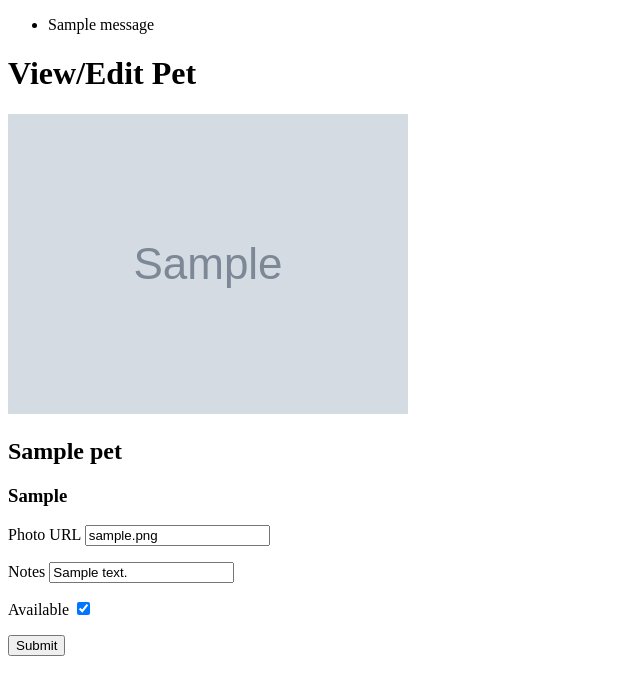
After one commit to honlnm/30.1.15-WTForms-Exercise, a Flask app: page /1 in a window 1280 px wide. The commit adds this page. Shown: the top 695 px of the page, without its empty margins (0-640 px from the left). Run offline with Flask 3, Linux system fonts and the light colour scheme; tables that the repository leaves empty hold one stand-in row (values such as "Sample post"); grey boxes marked "Sample" are stand-in pictures; one stand-in notice (Sample message) is shown.

Commit message:
finished exercise

```diff
--- a/app.py
+++ b/app.py
@@ -2,7 +2,7 @@ import os
 from flask import Flask, request, render_template, redirect, flash, session
 from flask_debugtoolbar import DebugToolbarExtension
 from models import db, connect_db, Pet
-from forms import AddPet
+from forms import PetInfo, EditPetInfo
 from dotenv import load_dotenv
 
 app = Flask(__name__)
@@ -37,14 +37,37 @@ def show_pets():
 @app.route('/add', methods=["GET", "POST"])
 def add_pet():
     """add pet to the 'pets' table"""
-    form = AddPet()
+    form = PetInfo()
     if form.validate_on_submit():
         name = form.name.data
         species = form.species.data
         photo_url = form.photo_url.data
         age = form.age.data
         notes = form.notes.data
+        new_pet = Pet(name=name, species=species, photo_url=photo_url, age=age, notes=notes)
+        db.session.add(new_pet)
+        db.session.commit()
         flash(f"Added {name}")
-        return redirect('/add')
+        return redirect('/')
     else:
         return render_template('add_pet_form.html', form=form)
+
+############## EDIT PET FORM ##############
+
+@app.route('/<int:uid>', methods=["GET", "POST"])
+def view_edit_pet(uid):
+    """view and/or edit pet within the pets table"""
+    pet = Pet.query.get_or_404(uid)
+    form = EditPetInfo(obj=pet)
+    pet_photo_url = pet.photo_url
+    name = pet.name
+    if form.validate_on_submit():
+        pet.photo_url = form.photo_url.data
+        pet.notes = form.notes.data
+        pet.available = form.available.data
+        db.session.add(pet)
+        db.session.commit()
+        flash(f"{name} updated!")
+        return redirect('/')
+    else:
+        return render_template('edit_pet_form.html', form=form, photo=pet.photo_url, name=name, species=pet.species)
--- a/forms.py
+++ b/forms.py
@@ -1,11 +1,45 @@
 from flask_wtf import FlaskForm
 from wtforms import StringField, IntegerField, BooleanField
+from wtforms.validators import InputRequired, Optional, URL, NumberRange, AnyOf
 
 ############## WTFORMS ##############
 
-class AddPet(FlaskForm):
-    name = StringField("Name")
-    species = StringField("Species")
-    photo_url = StringField("Photo Url")
-    age = IntegerField("Age")
-    notes = StringField("Notes")
+class PetInfo(FlaskForm):
+    name = StringField("Name",
+        validators=[
+            InputRequired(message="Name cannot be blank")
+            ])
+    species = StringField("Species",
+        validators=[
+            InputRequired(message="Species cannot be blank"),
+            AnyOf(values=["cat", "dog", "porcupine"], message="We only accept cats, dogs, or porcupines")
+            ])
+    photo_url = StringField("Photo URL",
+        validators=[
+            Optional(strip_whitespace=True),
+            URL(message="Photo URL must have a URL syntax")
+            ])
+    age = IntegerField("Age",
+        validators=[
+            Optional(strip_whitespace=True),
+            NumberRange(min=0, max=30, message="Age must be between 0 and 30")
+            ])
+    notes = StringField("Notes",
+        validators=[
+            Optional(strip_whitespace=True)
+            ])
+
+class EditPetInfo(FlaskForm):
+    photo_url = StringField("Photo URL",
+        validators=[
+            Optional(strip_whitespace=True),
+            URL(message="Photo URL must have a URL syntax")
+            ])
+    notes = StringField("Notes",
+        validators=[
+            Optional(strip_whitespace=True)
+            ])
+    available = BooleanField("Available",
+        validators=[
+            Optional(strip_whitespace=True)
+            ])
--- a/templates/base.html
+++ b/templates/base.html
@@ -8,6 +8,15 @@
 </head>
 
 <body>
+    {% with messages = get_flashed_messages() %}
+    {% if messages %}
+    <ul class=flashes>
+        {% for message in messages %}
+        <li>{{ message }}</li>
+        {% endfor %}
+    </ul>
+    {% endif %}
+    {% endwith %}
     {% block body %}
     {% endblock %}
 </body>
--- /dev/null
+++ b/templates/edit_pet_form.html
@@ -0,0 +1,31 @@
+{% extends 'base.html' %}
+
+{% block title %}
+View/Edit Pet
+{% endblock %}
+
+{% block body %}
+<h1>View/Edit Pet</h1>
+{% if photo %}
+<img src="{{photo}}" alt="pet photo">
+{% endif %}
+<h2>{{name}}</h2>
+<h3>{{species}}</h3>
+{% if age %}
+<h3>{{age}}</h3>
+{% endif %}
+<form id="edit_pet_form" method="post">
+    {{form.hidden_tag()}}
+    {% for field in form
+    if field.widget.input_type != 'hidden'%}
+    <p>
+        {{field.label}}
+        {{field}}
+        {% for error in field.erros %}
+        {{error}}
+        {% endfor %}
+    </p>
+    {% endfor %}
+    <button type="submit">Submit</button>
+</form>
+{% endblock %}
--- a/templates/home.html
+++ b/templates/home.html
@@ -11,7 +11,9 @@ Home
 </a>
 {% for pet in pets %}
 <div>
-    <h2>{{pet.name}}</h2>
+    <a href="/{{pet.id}}">
+        <h2>{{pet.name}}</h2>
+    </a>
     {% if pet.available == True%}
     <p>
         <strong>
```
